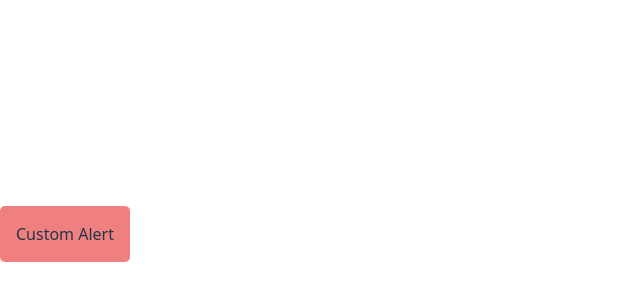
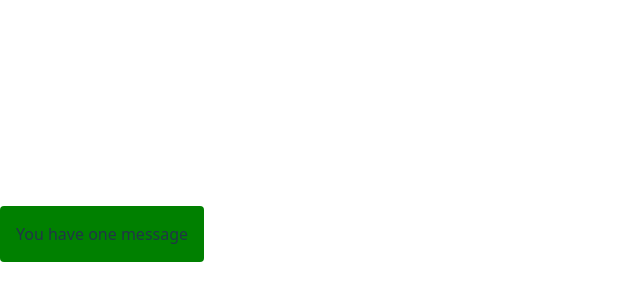
Before and after one commit to danlewismuriuki/react-tales, a React (Vite) app: page / in a window 1280 px wide. Shown: the part 166-466 px from the top of the page, without its empty margins (0-640 px from the left). Built offline with nearby package versions, Linux system fonts and the light colour scheme.

Commit message:
feat: add Notification component with customizable message, background color, and click handler

```diff
--- a/src/App.jsx
+++ b/src/App.jsx
@@ -1,25 +1,25 @@
-export function AlertBox({message="This is a default message", bgColor, onAlert}) {
+export function Notification ({message="This is a default message", bgColor="Yellow", onClickHandler}) {
   const style = {
     backgroundColor: bgColor,
     padding: "1rem",
-    cursor: "pointer",
-    borderRadius: "5px"
+    borderRadius: "4px",
+    cursor: "pointer"
   }
-
-  return (
-    <div style={style} onClick={onAlert(message)}>
+  return(
+    <div style={style} onClick={() => onClickHandler(message)}>
       {message}
     </div>
-    )
+  );
 }
 
 export function App() {
   return (
-<AlertBox
-message="Custom Alert"
-bgColor="lightCoral"
-onAlert={(msg) => alert(`Alert says: ${msg}`)}
-/>
-);
+    <Notification
+    message="You have one message"
+    bgColor = "green"
+    onClickHandler ={(msg) => alert(`Notification says: ${msg}`)}
+    />
+  );
 }
+
 export default App;
```
